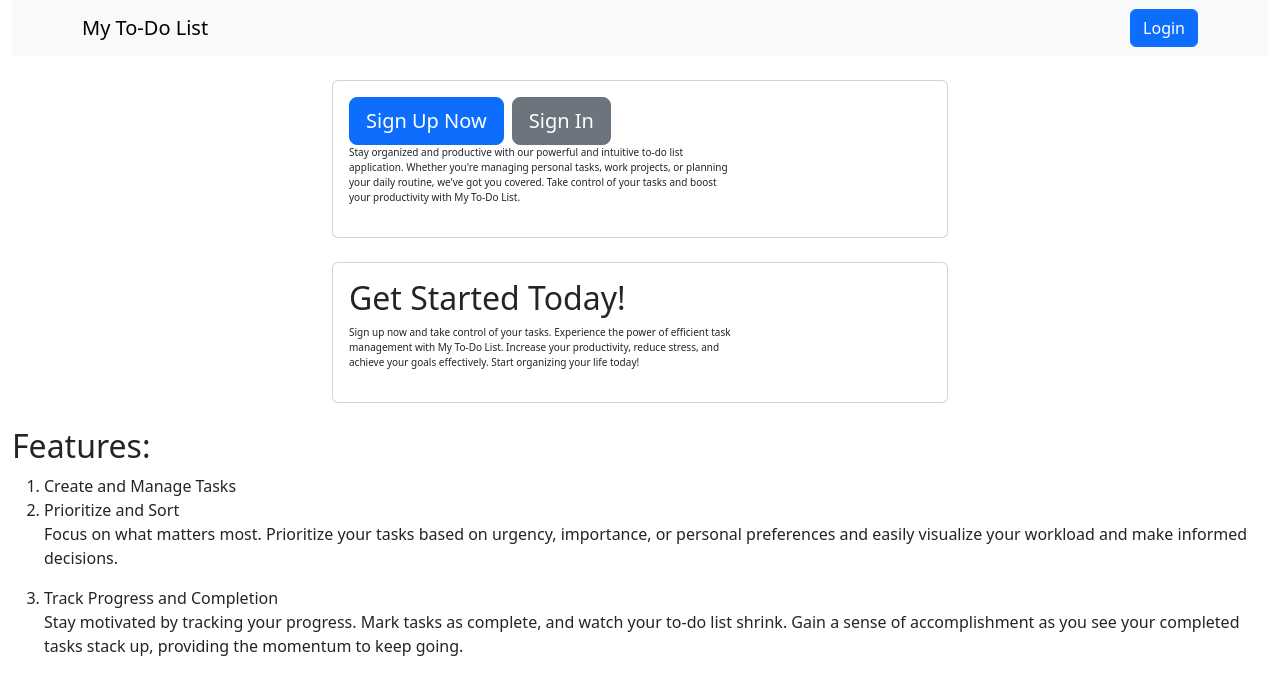
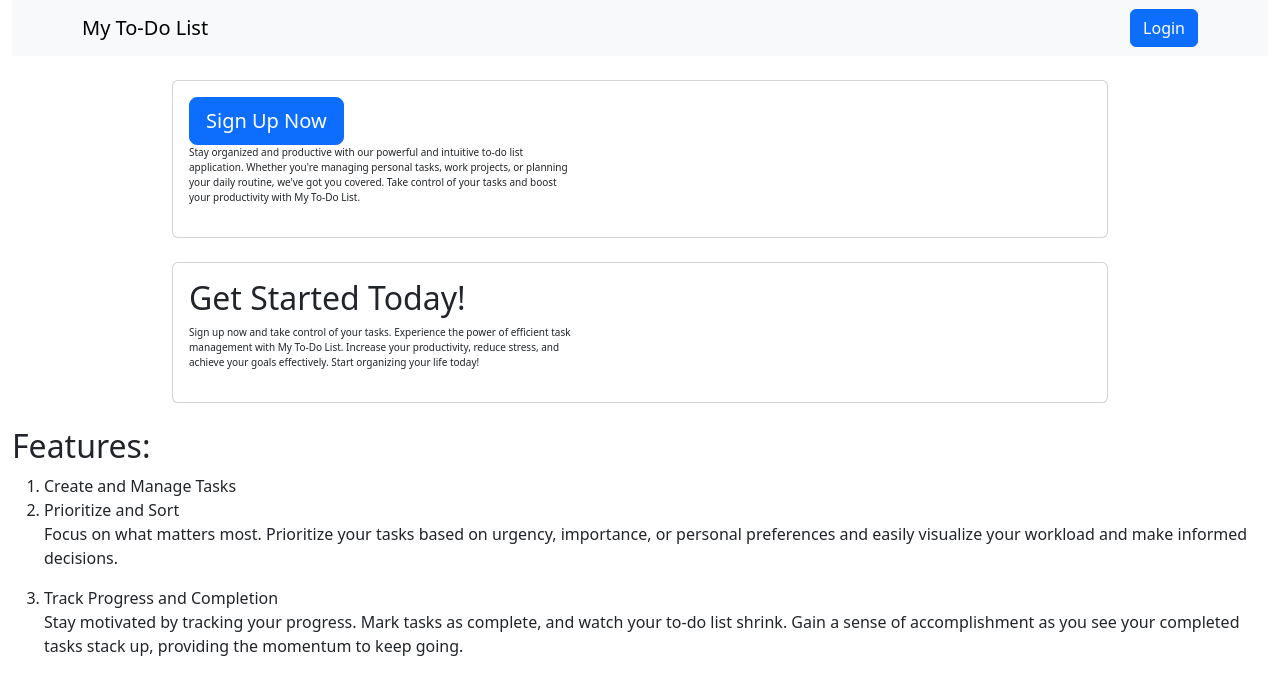
Before and after one commit to andreijohndev/mp2-todo, a React (Create React App) app in the folder frontend/: page / in a window 1280 px wide. Shown: the top 694 px of the page. Built offline with nearby package versions, Linux system fonts and the light colour scheme.

Commit message:
added an error message in sign-up page and updated landing page content.

```diff
--- a/frontend/src/pages/LandingPage.js
+++ b/frontend/src/pages/LandingPage.js
@@ -16,16 +16,16 @@ function LandingPage() {
     <Container fluid>
       <NavigationBar />
       <Row className="justify-content-center">
-        <Col lg={6}>
+        <Col lg={9}>
           <Card className="mt-4">
             <Card.Body>
               <div className="text-right">
                 <Button variant="primary" size="lg" as={Link} to="/signup">
                   Sign Up Now
                 </Button>
-                <Button variant="secondary" size="lg" className="me-lg-1 mx-sm-2" as={Link} to="/login">
+                {/* <Button variant="secondary" size="lg" className="me-lg-1 mx-sm-2" as={Link} to="/login">
                   Sign In
-                </Button>
+                </Button> */}
               </div>
               <p className="lead">
                 Stay organized and productive with our powerful and intuitive to-do list application. Whether you're managing
--- a/frontend/src/pages/SignUpPage.js
+++ b/frontend/src/pages/SignUpPage.js
@@ -1,3 +1,96 @@
+// import React, { useState } from 'react';
+// import { Link } from 'react-router-dom';
+// import { Container, Form, Button, Row, Col, Card, Alert } from 'react-bootstrap';
+// import axios from 'axios';
+
+// function SignUpPage() {
+//   const [name, setName] = useState('');
+//   const [password, setPassword] = useState('');
+//   const [confirmPassword, setConfirmPassword] = useState('');
+//   const [passwordError, setPasswordError] = useState(false);
+
+//   axios.defaults.baseURL = "http://localhost:8080/api";
+
+//   const handleSignUpFormSubmit = (event) => {
+//     event.preventDefault();
+
+//     axios
+//       .post('/api/register', {
+//         username: name,
+//         password: password
+//       })
+//       .then(function (response) {
+//         console.log(response);
+//       })
+//       .catch(function (error) {
+//         console.log(error);
+//       });
+//   };
+
+//   const handleLoginClick = () => {
+//     window.location.href = '/login';
+//   };
+
+//   return (
+//     <div>
+//       <Container>
+//         <Row className="vh-100 d-flex justify-content-center align-items-center">
+//           <Col md={8} lg={6} xs={12}>
+//             <Card className="shadow px-4">
+//               <Card.Body>
+//                 <div className="mb-3 mt-md-4">
+//                   <h2 className="fw-bold mb-5 text-uppercase ">My To-Do List</h2>
+//                   <div className="mb-3">
+//                     <Form onSubmit={handleSignUpFormSubmit}>
+//                       <Form.Group className="mb-3" controlId="Name">
+//                         <Form.Label className="text-center">
+//                           Name
+//                         </Form.Label>
+//                         <Form.Control type="text" placeholder="Enter Name" value={name}
+//                            onChange={(e) => setName(e.target.value)} />
+//                       </Form.Group>
+//                       <Form.Group className="mb-3" controlId="formBasicPassword">
+//                         <Form.Label>Password</Form.Label>
+//                         <Form.Control type="password" placeholder="Password"  value={password}
+//                            onChange={(e) => setPassword(e.target.value)} />
+//                       </Form.Group>
+//                       <Form.Group className="mb-3" controlId="formBasicPassword">
+//                         <Form.Label>Confirm Password</Form.Label>
+//                         <Form.Control type="password" placeholder="Password"  value={confirmPassword}
+//                            onChange={(e) => setConfirmPassword(e.target.value)}/>
+//                       </Form.Group>
+//                       {passwordError && (
+//                         <Alert variant="danger">
+//                           Password and confirm password must match.
+//                         </Alert>
+//                       )}
+//                       <div className="d-grid">
+//                         <Button variant="primary" type="submit">
+//                           Create Account
+//                         </Button>
+//                       </div>
+//                     </Form>
+//                     <div className="mt-3">
+//                       <p className="mb-0  text-center">
+//                       Already have an account??{" "}
+//                         <Link to="/login" onClick={handleLoginClick}>
+//                           Sign in
+//                         </Link>
+//                       </p>
+//                     </div>
+//                   </div>
+//                 </div>
+//               </Card.Body>
+//             </Card>
+//           </Col>
+//         </Row>
+//       </Container>
+//     </div>
+//   );
+// }
+
+// export default SignUpPage;
+
 import React, { useState } from 'react';
 import { Link } from 'react-router-dom';
 import { Container, Form, Button, Row, Col, Card, Alert } from 'react-bootstrap';
@@ -7,12 +100,15 @@ function SignUpPage() {
   const [name, setName] = useState('');
   const [password, setPassword] = useState('');
   const [confirmPassword, setConfirmPassword] = useState('');
-  const [passwordError, setPasswordError] = useState(false);
-
-  axios.defaults.baseURL = "http://localhost:8080/api";
+  const [passwordError, setPasswordError] = useState(false); // Track password error
 
   const handleSignUpFormSubmit = (event) => {
     event.preventDefault();
+
+    if (password !== confirmPassword) {
+      setPasswordError(true); // Set password error if passwords don't match
+      return;
+    }
 
     axios
       .post('/api/register', {
@@ -46,18 +142,30 @@ function SignUpPage() {
                         <Form.Label className="text-center">
                           Name
                         </Form.Label>
-                        <Form.Control type="text" placeholder="Enter Name" value={name}
-                           onChange={(e) => setName(e.target.value)} />
+                        <Form.Control
+                          type="text"
+                          placeholder="Enter Name"
+                          value={name}
+                          onChange={(e) => setName(e.target.value)}
+                        />
                       </Form.Group>
                       <Form.Group className="mb-3" controlId="formBasicPassword">
                         <Form.Label>Password</Form.Label>
-                        <Form.Control type="password" placeholder="Password"  value={password}
-                           onChange={(e) => setPassword(e.target.value)} />
+                        <Form.Control
+                          type="password"
+                          placeholder="Password"
+                          value={password}
+                          onChange={(e) => setPassword(e.target.value)}
+                        />
                       </Form.Group>
                       <Form.Group className="mb-3" controlId="formBasicPassword">
                         <Form.Label>Confirm Password</Form.Label>
-                        <Form.Control type="password" placeholder="Password"  value={confirmPassword}
-                           onChange={(e) => setConfirmPassword(e.target.value)}/>
+                        <Form.Control
+                          type="password"
+                          placeholder="Password"
+                          value={confirmPassword}
+                          onChange={(e) => setConfirmPassword(e.target.value)}
+                        />
                       </Form.Group>
                       {passwordError && (
                         <Alert variant="danger">
@@ -71,8 +179,8 @@ function SignUpPage() {
                       </div>
                     </Form>
                     <div className="mt-3">
-                      <p className="mb-0  text-center">
-                      Already have an account??{" "}
+                      <p className="mb-0 text-center">
+                        Already have an account??{' '}
                         <Link to="/login" onClick={handleLoginClick}>
                           Sign in
                         </Link>
```
